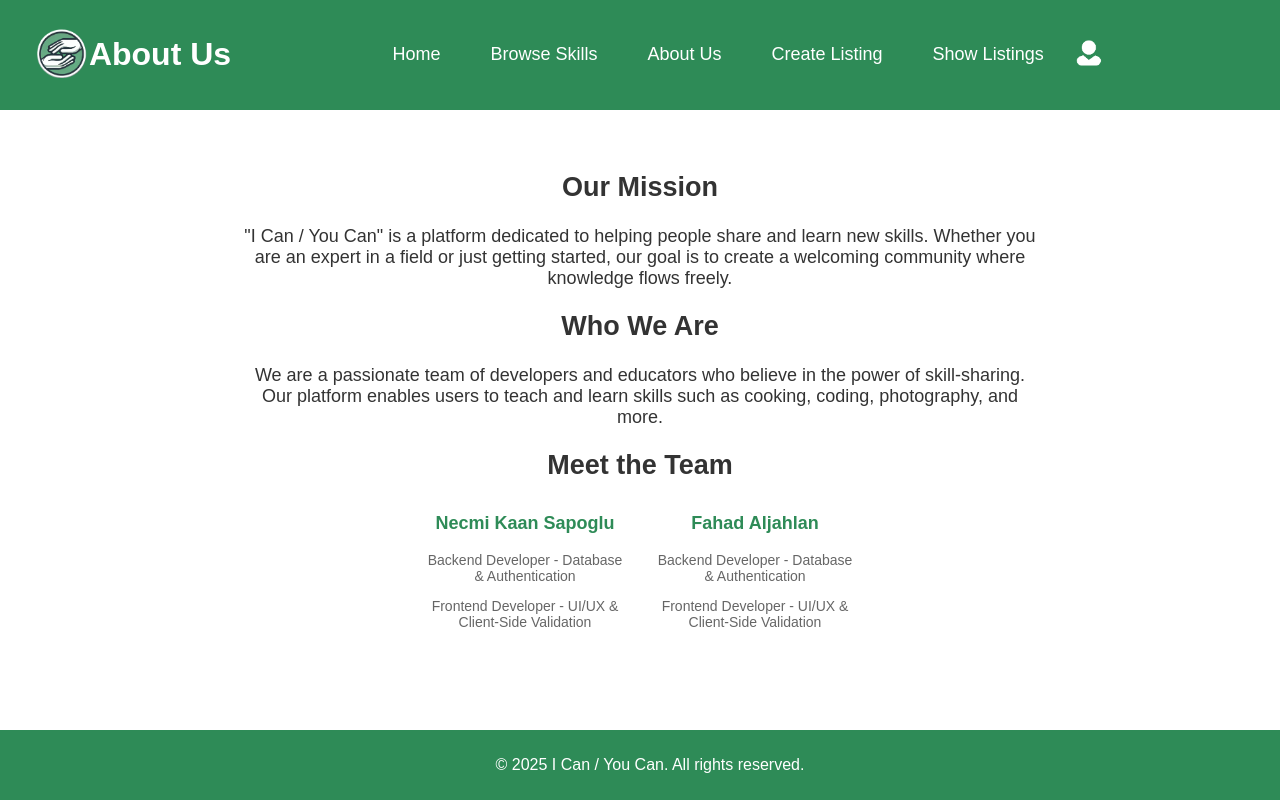
After one commit to kaanspgl/COSC360_MyFavoriteStudents, a PHP site: page /about.html in a window 1280 px wide. The commit adds this page. Run offline with PHP 8.4, Linux system fonts and the light colour scheme.

Commit message:
Added About Us page and created a .gitignore

```diff
--- /dev/null
+++ b/about.html
@@ -0,0 +1,59 @@
+<!DOCTYPE html>
+<html lang="en">
+<head>
+    <meta charset="UTF-8">
+    <meta name="viewport" content="width=device-width, initial-scale=1.0">
+    <title>About Us - I Can / You Can</title>
+    <link rel="stylesheet" href="style.css">
+</head>
+<body>
+    <header>
+        <div class="logo-container">
+            <img src="images/logo.png" alt="I Can You Can Logo" class="logo">
+        </div>
+        <h1>About Us</h1>
+        <nav>
+            <ul class="nav-links">
+                <li><a href="index.html">Home</a></li>
+                <li><a href="browse.html">Browse Skills</a></li>
+                <li><a href="about.html">About Us</a></li>
+                <li><a href="create-listing.html">Create Listing</a></li>
+                <li><a href="show-listings.html">Show Listings</a></li>
+            </ul>
+            <a href="login.html" class="profile-icon">
+                <img src="images/user.png" alt="User Profile">
+            </a>
+        </nav>
+    </header>
+
+    <main>
+        <section class="about-content">
+            <h2>Our Mission</h2>
+            <p>"I Can / You Can" is a platform dedicated to helping people share and learn new skills. Whether you are an expert in a field or just getting started, our goal is to create a welcoming community where knowledge flows freely.</p>
+
+            <h2>Who We Are</h2>
+            <p>We are a passionate team of developers and educators who believe in the power of skill-sharing. Our platform enables users to teach and learn skills such as cooking, coding, photography, and more.</p>
+
+            <h2>Meet the Team</h2>
+            <div class="team-container">
+                <div class="team-member">
+
+                    <h3>Necmi Kaan Sapoglu</h3>
+                    <p>Backend Developer - Database & Authentication</p>
+                    <p>Frontend Developer - UI/UX & Client-Side Validation</p>
+                </div>
+                <div class="team-member">
+
+                    <h3>Fahad Aljahlan</h3>
+                    <p>Backend Developer - Database & Authentication</p>
+                    <p>Frontend Developer - UI/UX & Client-Side Validation</p>
+                </div>
+            </div>
+        </section>
+    </main>
+
+    <footer>
+        <p>&copy; 2025 I Can / You Can. All rights reserved.</p>
+    </footer>
+</body>
+</html>
--- a/style.css
+++ b/style.css
@@ -114,3 +114,44 @@ footer {
     bottom: 0;
     width: 100%;
 }
+
+/*about us styling*/
+.about-content {
+    text-align: center;
+    max-width: 800px;
+    margin: 0 auto;
+    padding: 20px;
+    font-size: 18px;
+    color: #333;
+}
+
+.team-container {
+    display: flex;
+    justify-content: center;
+    gap: 30px;
+    margin-top: 20px;
+}
+
+.team-member {
+    text-align: center;
+    width: 200px;
+}
+
+.team-member img {
+    width: 100px;
+    height: 100px;
+    border-radius: 50%;
+    box-shadow: 0 4px 8px rgba(0, 0, 0, 0.2);
+}
+
+.team-member h3 {
+    margin-top: 10px;
+    font-size: 18px;
+    color: #2E8B57;
+}
+
+.team-member p {
+    font-size: 14px;
+    color: #666;
+}
+/*end of about us styling*/
```
Also changed, not shown: 1 other file.
